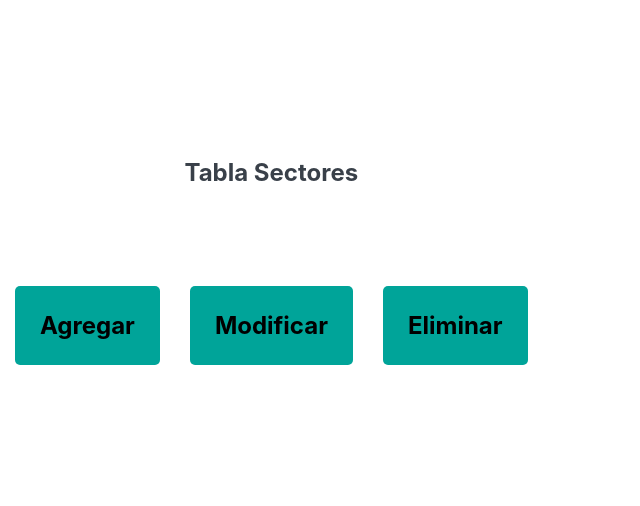
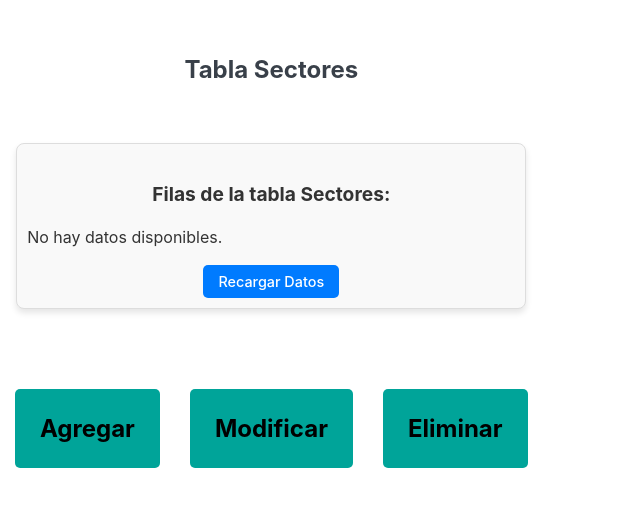
Before and after one commit to seisms/USACHSegura, a React (Vite) app in the folder frontend/: page /sectores in a window 1280 px wide. Shown: the part 152-658 px from the top of the page, without its empty margins (0-640 px from the left). Built offline with nearby package versions, Linux system fonts and the light colour scheme.

Commit message:
Add rows MantenerSector

```diff
--- a/frontend/src/components/css/AdminSpaceWork.css
+++ b/frontend/src/components/css/AdminSpaceWork.css
@@ -114,3 +114,67 @@
   text-align: center;
   color: #c8102e;;
 }
+
+.f_filas {
+  margin: 20px auto;
+  color: #333;
+  padding: 10px;
+  width: 90%;
+  max-width: 800px;
+  border: 1px solid #ddd;
+  border-radius: 8px;
+  background-color: #f9f9f9;
+  box-shadow: 0 4px 6px rgba(0, 0, 0, 0.1);
+}
+
+.f_filas h4 {
+  text-align: center;
+  margin-bottom: 10px;
+  font-size: 1.2em;
+  color: #333;
+}
+
+.f_filas table {
+  width: 100%;
+  border-collapse: collapse;
+  margin: 10px 0;
+}
+
+.f_filas thead {
+  background-color: #007bff;
+  color: white;
+  text-align: left;
+}
+
+.f_filas th,
+.f_filas td {
+  padding: 10px;
+  border: 1px solid #ddd;
+  text-align: left;
+}
+
+.f_filas tr:nth-child(even) {
+  background-color: #f2f2f2;
+}
+
+.f_filas tr:hover {
+  background-color: #f1f7ff;
+}
+
+.f_filas button {
+  margin-top: 10px;
+  padding: 8px 15px;
+  font-size: 0.9em;
+  color: white;
+  background-color: #007bff;
+  border: none;
+  border-radius: 5px;
+  cursor: pointer;
+  display: block;
+  margin-left: auto;
+  margin-right: auto;
+}
+
+.f_filas button:hover {
+  background-color: #0056b3;
+}
--- a/frontend/src/components/tablasAdmin/Sectores.jsx
+++ b/frontend/src/components/tablasAdmin/Sectores.jsx
@@ -3,10 +3,34 @@ import { useState } from "react";
 function Sectores() {
 
 	const [selectedTab, setSelectedTab] = useState(null); // Controla la pestaña seleccionada
+  const [rows, setRows] = useState([]);
 	const [name, setName] = useState(""); // Controla el valor del nombre del sector
 	const [image, setImage] = useState(""); // Controla el valor del archivo de imagen
 	const [op, setOP] = useState(""); // Define la operación a realizar
 	const [feedback, setFeedback] = useState(""); // Muestra retroalimentación al usuario
+
+  function consultarSector() { //Funcion para mostrar las filas
+    fetch("https://localhost:3001/sector-view", {
+      method: "GET",
+      headers: {
+        "Content-type": "application/json",
+      }
+    })
+    .then((response) => {
+      if (!response.ok) {
+        setFeedback("Error al consultar la tabla.");
+      }
+      return response.json();
+    })
+    .then((data) => {
+      setRows(data.rows || []);
+      setFeedback("Datos cargados correctamente.");
+    })
+    .catch((error) => {
+      console.error(error);
+      setFeedback("No se pudo cargar la tabla.");
+    });
+  };
 
 	function mantenerSector() { // Funcion similar al del App.jsx
 
@@ -89,6 +113,32 @@ function Sectores() {
 			<div className="titulo">
 				<h2>Tabla Sectores</h2>
 			</div>
+      <div className="f_filas">
+      <h4>Filas de la tabla Sectores:</h4>
+        {rows.length > 0 ? (
+          <table>
+            <thead>
+              <tr>
+                {Object.keys(rows[0]).map((col) => (
+                  <th key={col}>{col}</th>
+                ))}
+              </tr>
+            </thead>
+            <tbody>
+              {rows.map((row, index) => (
+                <tr key={index}>
+                  {Object.values(row).map((value, idx) => (
+                    <td key={idx}>{value}</td>
+                  ))}
+                </tr>
+              ))}
+            </tbody>
+          </table>
+        ) : (
+          <p>No hay datos disponibles.</p>
+        )}
+        <button onClick={consultarSector}>Recargar Datos</button>
+      </div>
 			<div className="opciones">
 				<button className="botones" onClick={() => { setSelectedTab("Agregar"); setOP("a"); }}> <h2> Agregar </h2> </button>
 				<button className="botones" onClick={() => { setSelectedTab("Modificar"); setOP("m");}}> <h2> Modificar </h2> </button>
```
